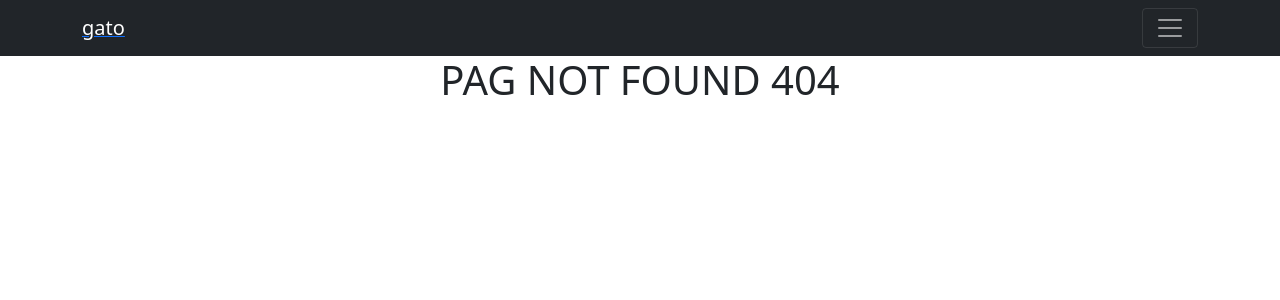
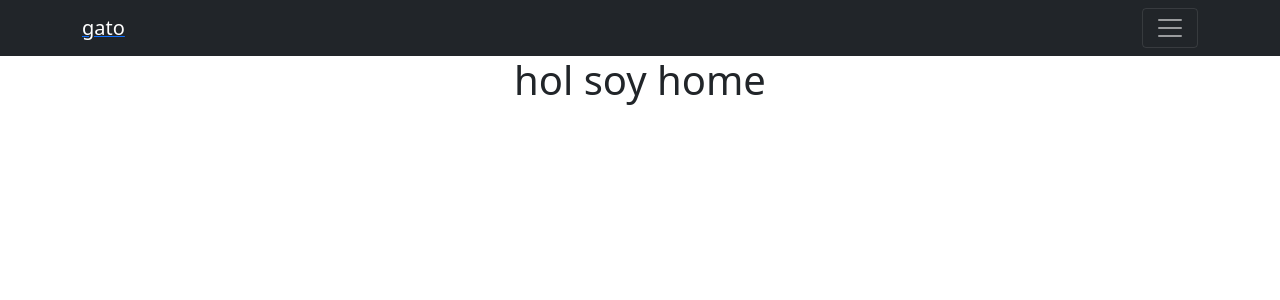
Before and after one commit to ali01cruz/GatitosReact, a React (Create React App) app: page /home in a window 1280 px wide. Before the commit this address had no page. Shown: the top 300 px of the page. Built offline with nearby package versions, Linux system fonts and the light colour scheme.

Commit message:
home inicial

```diff
--- a/src/App.js
+++ b/src/App.js
@@ -2,6 +2,7 @@ import './App.css';
 import {Switch,Route} from "react-router-dom";
 import NavbarComp from './components/navbarcomp/navbarcomp';
 import About from './components/about/about';
+import Home from './components/home/home';
 
 
 function App() {
@@ -11,7 +12,10 @@ function App() {
         <NavbarComp/>
         <Switch>
           <Route exact path="/" >
-                      <h1>HOLA</h1>
+                      <h1>HOLA landin Page</h1>
+          </Route>
+          <Route exact path="/home" >
+                      <Home/>
           </Route>
           <Route exact path="/about" >
                       <About/>
--- /dev/null
+++ b/src/components/home/home.jsx
@@ -0,0 +1,10 @@
+
+export default function Home(){
+
+    return (
+       <>
+        <h1>hol soy home</h1>
+       </>
+)
+
+}
```
